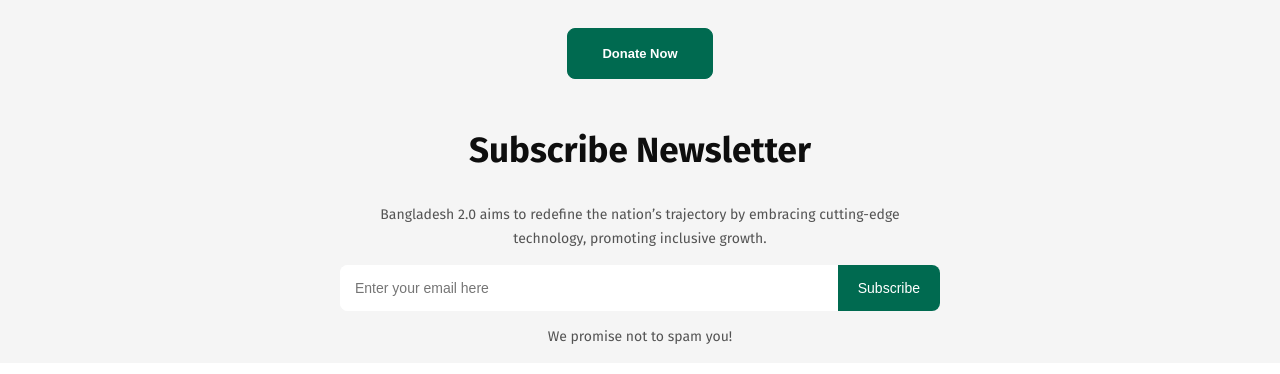
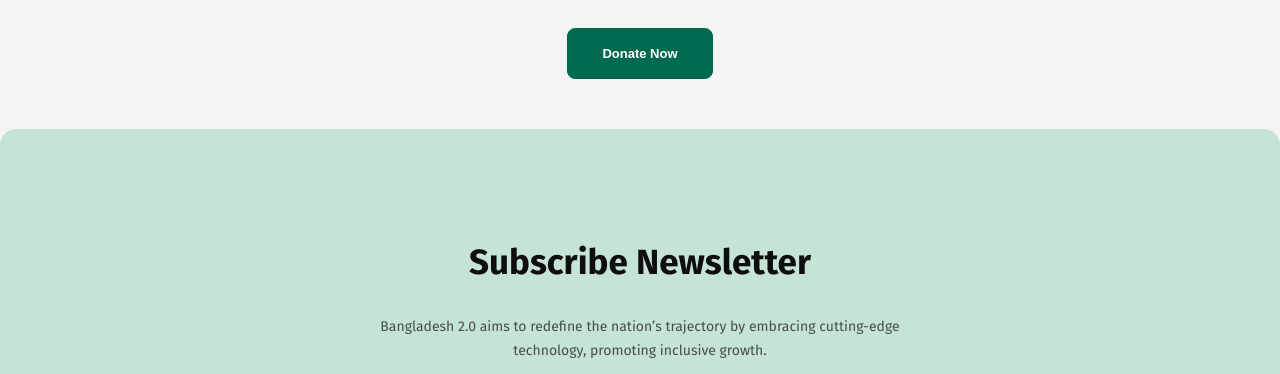
Before and after one commit to ebny-buniad/assignment-1, a plain HTML site: page index.html in a window 1280 px wide. Shown: the part 3953-4327 px from the top of the page. Drawn offline with Linux system fonts and the light colour scheme.

Commit message:
added padding and bg color

```diff
--- a/assets/styles/style.css
+++ b/assets/styles/style.css
@@ -99,6 +99,10 @@ nav {
 /* ************** Main Styles Start ************** */
 
 /* Pillars section styles */
+
+main{
+    padding-bottom: 80px;
+}
 
 .section-title {
     color: rgb(14, 14, 14);
@@ -471,6 +475,12 @@ td {
 
 /* Newsletter styles */
 
+.newsletter-section {
+    border-radius: 16px;
+    padding: 80px;
+    background: rgb(198, 228, 214);
+}
+
 .subscribe-section {
     display: flex;
     align-items: center;
```
